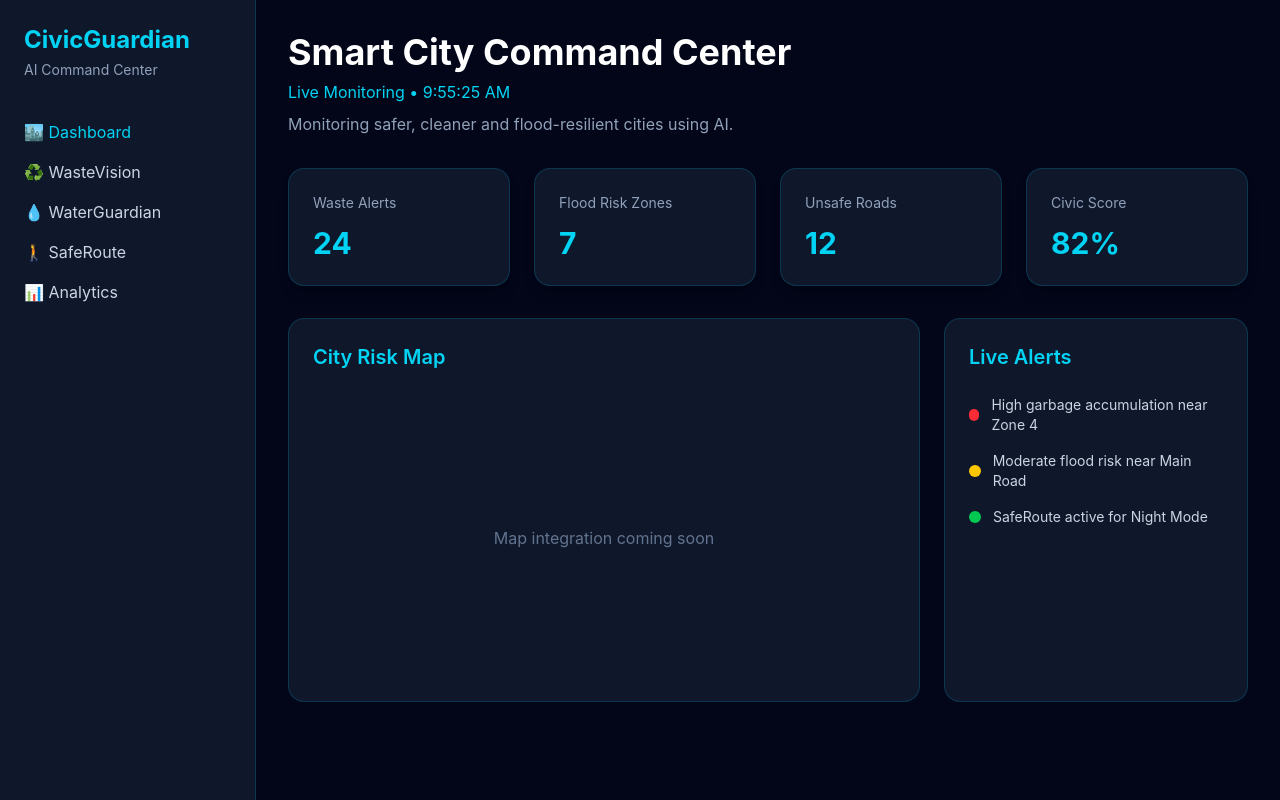
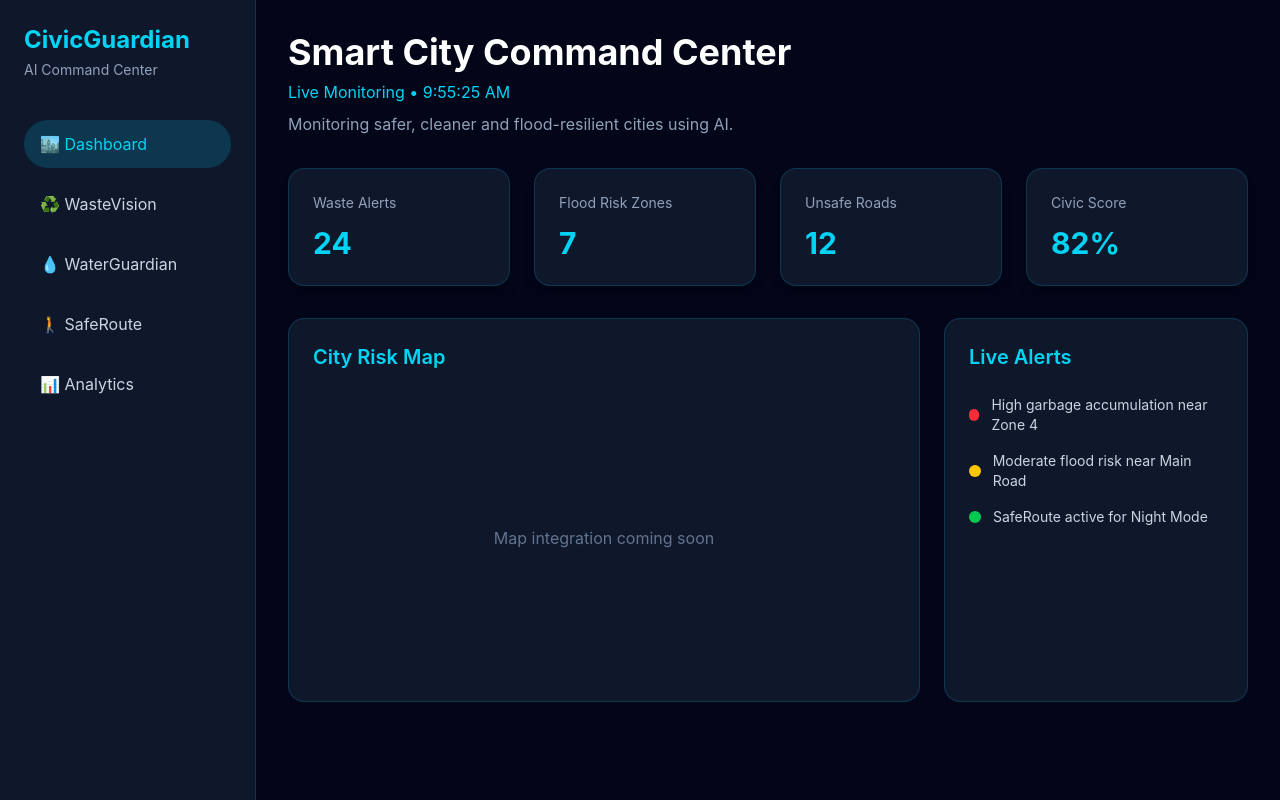
Before and after one commit to Jyo-08/Civic-Guardian-AI, a React app in the folder frontend/: page / in a window 1280 px wide. Built offline with nearby package versions, Linux system fonts and the light colour scheme; the HTML template or start-up script is replaced by a standard one.

Commit message:
Add WasteVision navigation and interactive sidebar

```diff
--- a/frontend/src/App.jsx
+++ b/frontend/src/App.jsx
@@ -1,7 +1,9 @@
 import { useState, useEffect } from "react"
+import WasteVision from "./components/WasteVision"
 
 function App() {
   const [time, setTime] = useState(new Date())
+  const [page, setPage] = useState("dashboard")
 
   useEffect(() => {
     const timer = setInterval(() => {
@@ -14,23 +16,65 @@ function App() {
 
     <div className="min-h-screen bg-slate-950 text-white flex">
       <aside className="w-64 bg-slate-900 border-r border-cyan-500/20 p-6">
-        <h1 className="text-2xl font-bold text-cyan-400">CivicGuardian</h1>
+       <h1
+  onClick={() => setPage("dashboard")}
+  className="text-2xl font-bold text-cyan-400 cursor-pointer"
+>
+  CivicGuardian
+</h1>
         <p className="text-sm text-slate-400 mt-1">AI Command Center</p>
 
-        <nav className="mt-10 space-y-4">
-          <p className="text-cyan-400">🏙 Dashboard</p>
-          <p className="text-slate-300">♻️ WasteVision</p>
-          <p className="text-slate-300">💧 WaterGuardian</p>
-          <p className="text-slate-300">🚶 SafeRoute</p>
-          <p className="text-slate-300">📊 Analytics</p>
+        <nav className="mt-10 space-y-3">
+  <button
+    onClick={() => setPage("dashboard")}
+    className={`w-full text-left px-4 py-3 rounded-full transition-all duration-300 cursor-pointer
+      ${
+        page === "dashboard"
+          ? "bg-cyan-500/20 text-cyan-400"
+          : "text-slate-300 hover:bg-slate-800 hover:text-cyan-300"
+      }`}
+  >
+    🏙 Dashboard
+  </button>
+
+  <button
+    onClick={() => setPage("wastevision")}
+    className={`w-full text-left px-4 py-3 rounded-full transition-all duration-300 cursor-pointer
+      ${
+        page === "wastevision"
+          ? "bg-cyan-500/20 text-cyan-400"
+          : "text-slate-300 hover:bg-slate-800 hover:text-cyan-300"
+      }`}
+  >
+    ♻️ WasteVision
+  </button>
+
+  <button className="w-full text-left px-4 py-3 rounded-full text-slate-300 hover:bg-slate-800 hover:text-cyan-300 transition-all duration-300 cursor-pointer">
+    💧 WaterGuardian
+  </button>
+
+  <button className="w-full text-left px-4 py-3 rounded-full text-slate-300 hover:bg-slate-800 hover:text-cyan-300 transition-all duration-300 cursor-pointer">
+    🚶 SafeRoute
+  </button>
+
+  <button className="w-full text-left px-4 py-3 rounded-full text-slate-300 hover:bg-slate-800 hover:text-cyan-300 transition-all duration-300 cursor-pointer">
+    📊 Analytics
+  </button>
 </nav>
       </aside>
 
       <main className="flex-1 p-8">
-        <h2 className="text-4xl font-bold">Smart City Command Center</h2>
+
+  {page === "dashboard" && (
+    <>
+      <h2 className="text-4xl font-bold">
+        Smart City Command Center
+      </h2>
+
       <p className="text-cyan-400 mt-2">
         Live Monitoring • {time.toLocaleTimeString()}
       </p>
+
       <p className="text-slate-400 mt-2">
         Monitoring safer, cleaner and flood-resilient cities using AI.
       </p>
@@ -44,14 +88,20 @@ function App() {
 
       <div className="mt-8 grid grid-cols-3 gap-6">
         <section className="col-span-2 h-96 rounded-2xl bg-slate-900 border border-cyan-500/20 p-6">
-            <h3 className="text-xl font-semibold text-cyan-400">City Risk Map</h3>
+          <h3 className="text-xl font-semibold text-cyan-400">
+            City Risk Map
+          </h3>
+
           <div className="h-full flex items-center justify-center text-slate-500">
             Map integration coming soon
           </div>
         </section>
 
         <section className="rounded-2xl bg-slate-900 border border-cyan-500/20 p-6">
-            <h3 className="text-xl font-semibold text-cyan-400">Live Alerts</h3>
+          <h3 className="text-xl font-semibold text-cyan-400">
+            Live Alerts
+          </h3>
+
           <div className="mt-6 space-y-4 text-sm">
             <Alert color="red" text="High garbage accumulation near Zone 4" />
             <Alert color="yellow" text="Moderate flood risk near Main Road" />
@@ -59,6 +109,11 @@ function App() {
           </div>
         </section>
       </div>
+    </>
+  )}
+
+  {page === "wastevision" && <WasteVision />}
+
 </main>
     </div>
   )
--- /dev/null
+++ b/frontend/src/components/wastevision.jsx
@@ -0,0 +1,15 @@
+function WasteVision() {
+  return (
+    <div>
+      <h1 className="text-3xl font-bold text-cyan-400">
+        WasteVision
+      </h1>
+
+      <p className="text-slate-400 mt-2">
+        Detect and classify urban waste using AI.
+      </p>
+    </div>
+  )
+}
+
+export default WasteVision
```
Also changed, not shown: frontend/src/components/dashboard.jsx (added). Lines whose indentation alone changed are shown as unchanged.
